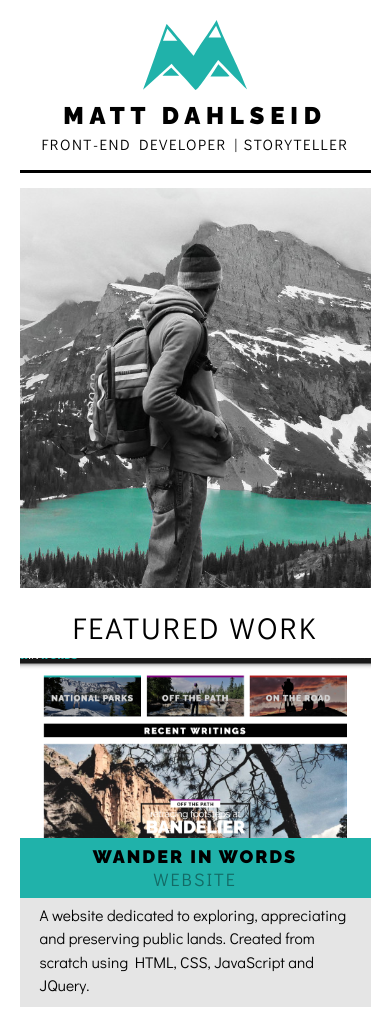
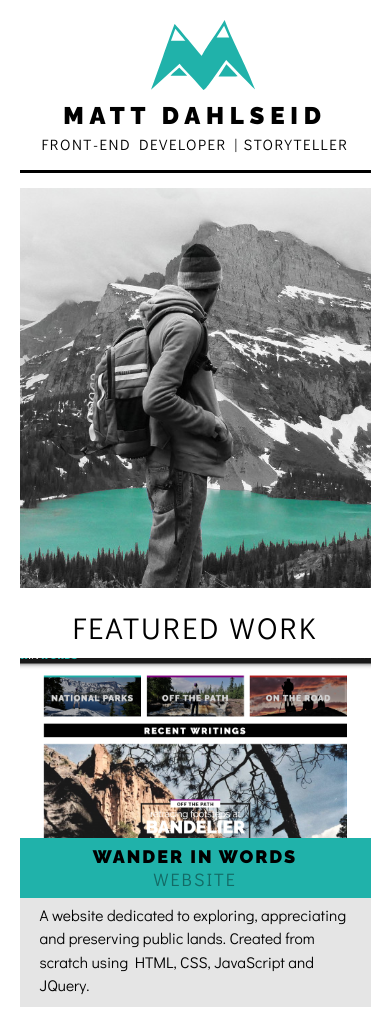
Before and after one commit to mattdahlseid/portfolio-FEND, a plain HTML site: page index.html in a window 390 px wide. Shown: the top 1010 px of the page. Drawn offline with Linux system fonts and the light colour scheme; files whose address does not match are found by name.

Commit message:
Adjusts head_logo width for small screens

```diff
--- a/css/main.css
+++ b/css/main.css
@@ -223,7 +223,7 @@ h1 {
 
 @media screen and (max-width: 560px){
     #head_logo {
-        width: max-content;
+        width: 25%;
         margin: 10px auto 5px auto;
     }
     .header {
```
